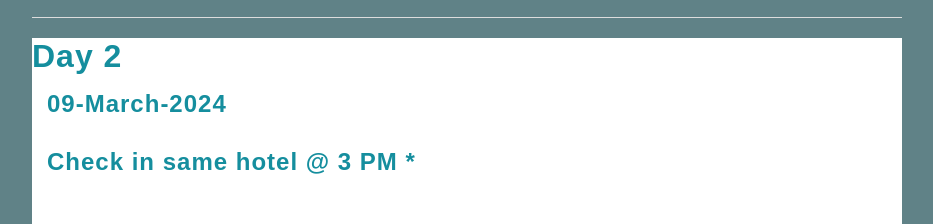
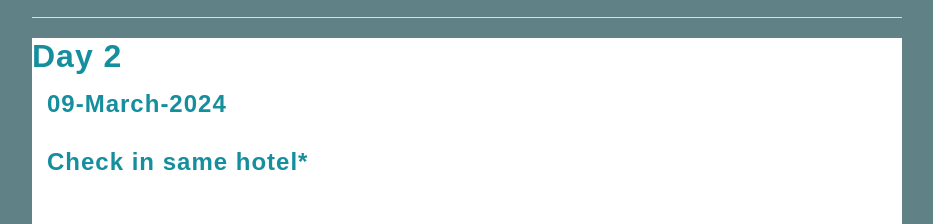
Before and after one commit to Abhishekkasturay/hong-kong, a plain HTML site: page index.html in a window 1280 px wide. Shown: the part 1226-1450 px from the top of the page, without its empty margins (173-1106 px from the left). Drawn offline with Linux system fonts and the light colour scheme.

Commit message:
Update index.html

```diff
--- a/index.html
+++ b/index.html
@@ -72,7 +72,7 @@
         <div class="one">
           <h1>Day 2</h1>
           <h2>09-March-2024</h2>
-          <h2>Check in same hotel @ 3 PM *</h2>
+          <h2>Check in same hotel*</h2>
           <div id="box">
             <div>
               <img
```
